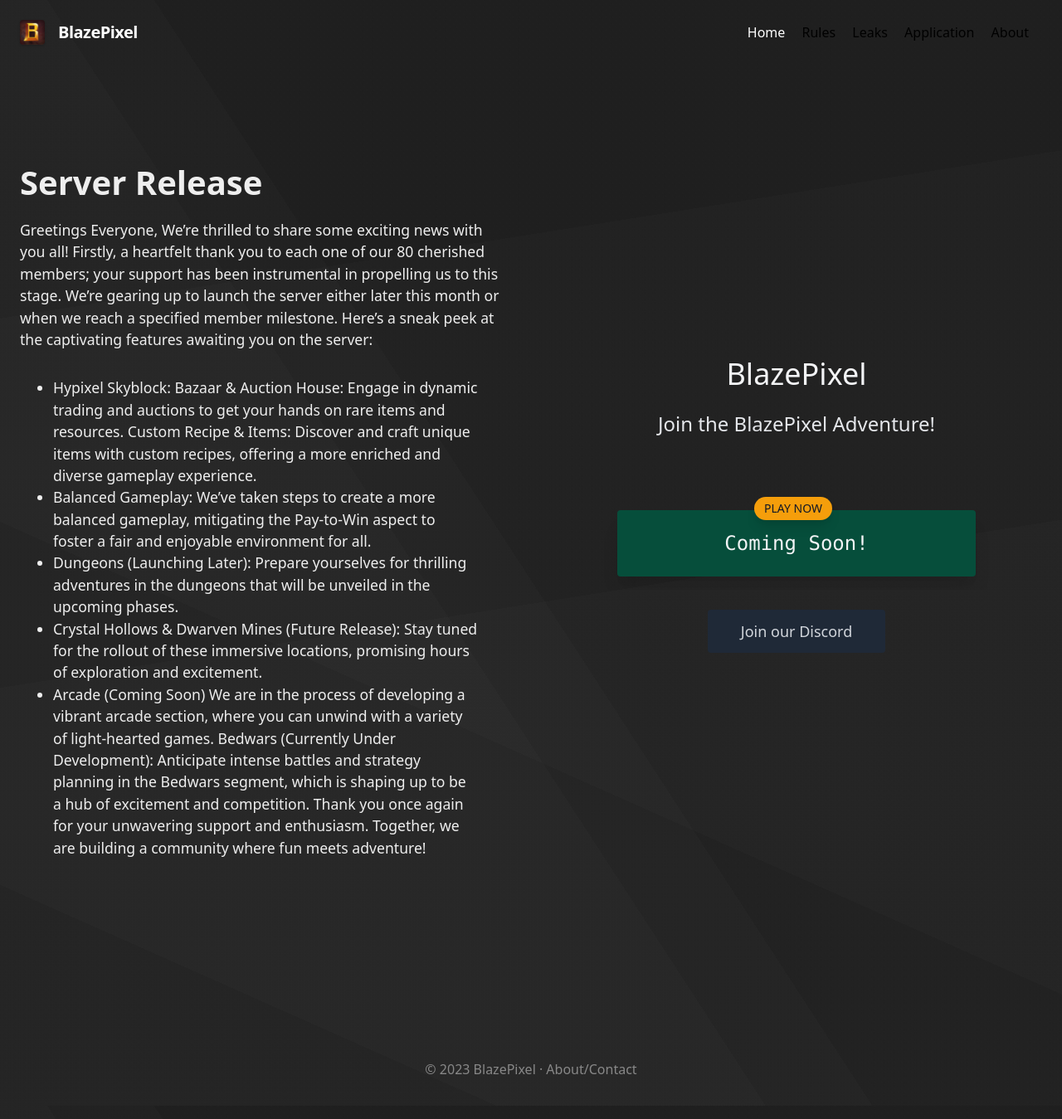
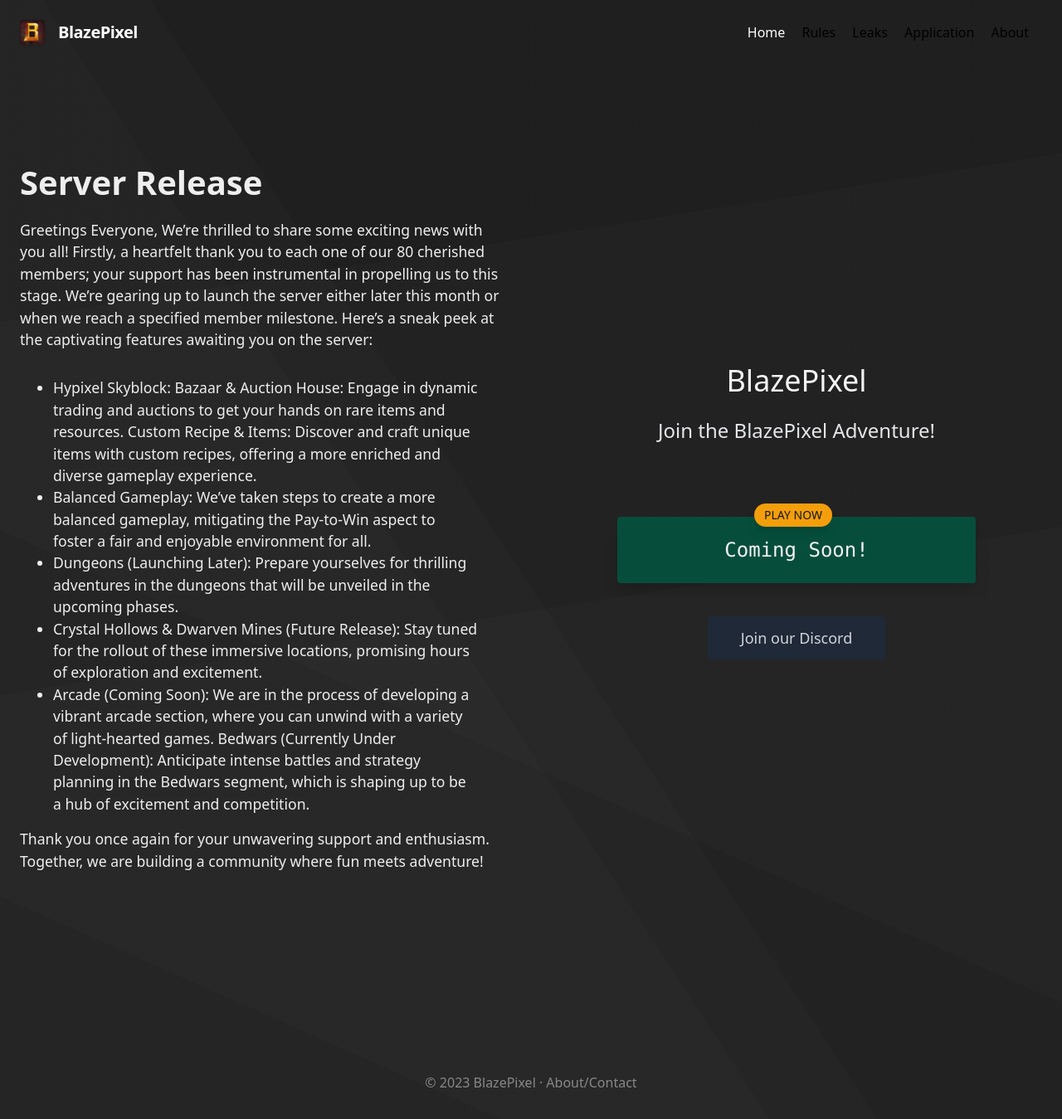
Before and after one commit to BlazePixel-Network/website, a Jekyll site: the page built from docs/index.md, in a window 1280 px wide. Shown: the whole page at 83% size. Built offline with Jekyll 4.4.1, drawn with Linux system fonts in a browser that asks for light colours; a script that is not in the unit is left out; comment, search, counter and statistics services are not loaded; our own code applies the rules of GitHub Pages for plain Markdown files.

```diff
--- a/docs/index.md
+++ b/docs/index.md
@@ -16,8 +16,9 @@ We've taken steps to create a more balanced gameplay, mitigating the Pay-to-Win
 Prepare yourselves for thrilling adventures in the dungeons that will be unveiled in the upcoming phases.
 - Crystal Hollows & Dwarven Mines (Future Release):
 Stay tuned for the rollout of these immersive locations, promising hours of exploration and excitement.
-- Arcade (Coming Soon)
+- Arcade (Coming Soon):
 We are in the process of developing a vibrant arcade section, where you can unwind with a variety of light-hearted games.
 Bedwars (Currently Under Development):
 Anticipate intense battles and strategy planning in the Bedwars segment, which is shaping up to be a hub of excitement and competition.
+
 Thank you once again for your unwavering support and enthusiasm. Together, we are building a community where fun meets adventure!
```
